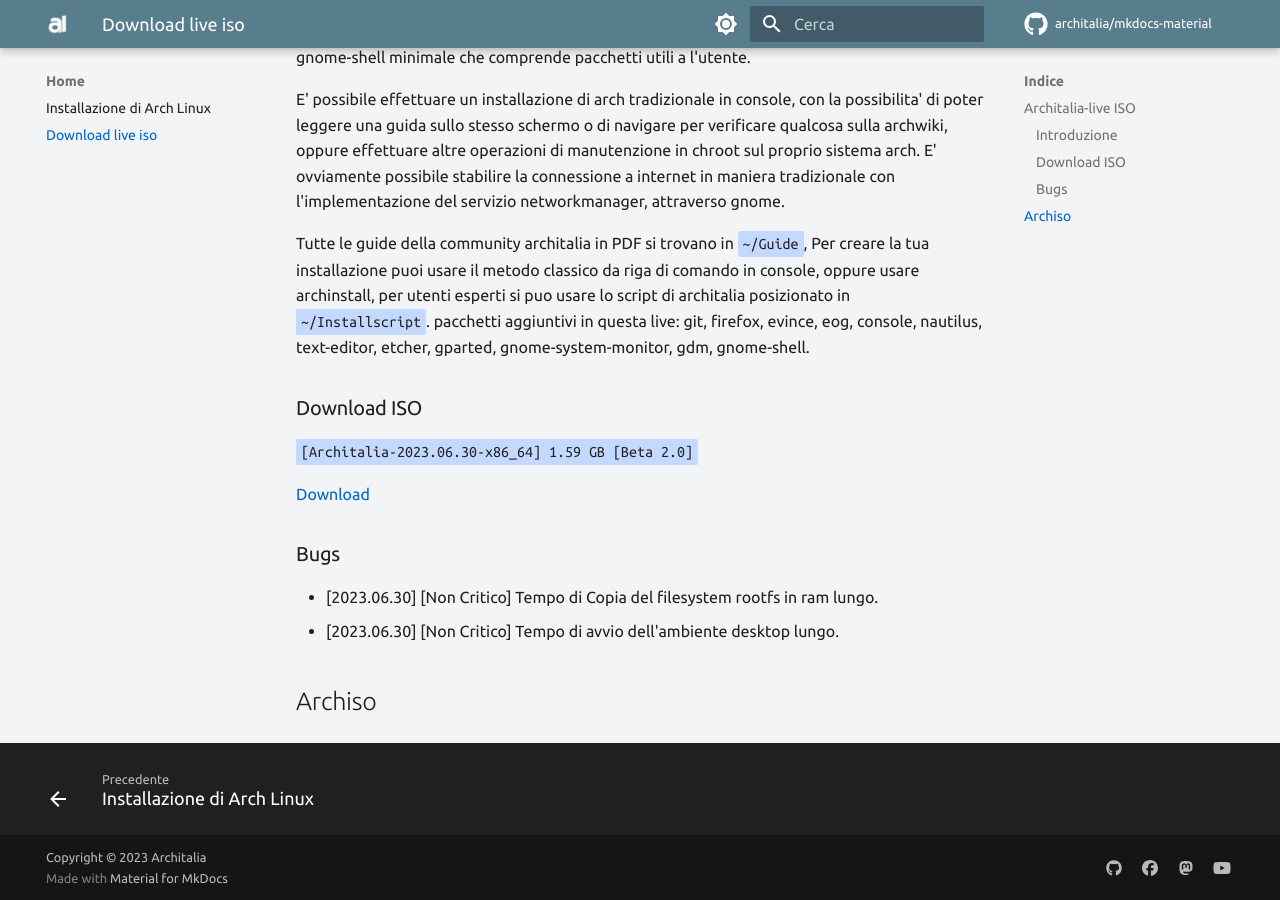
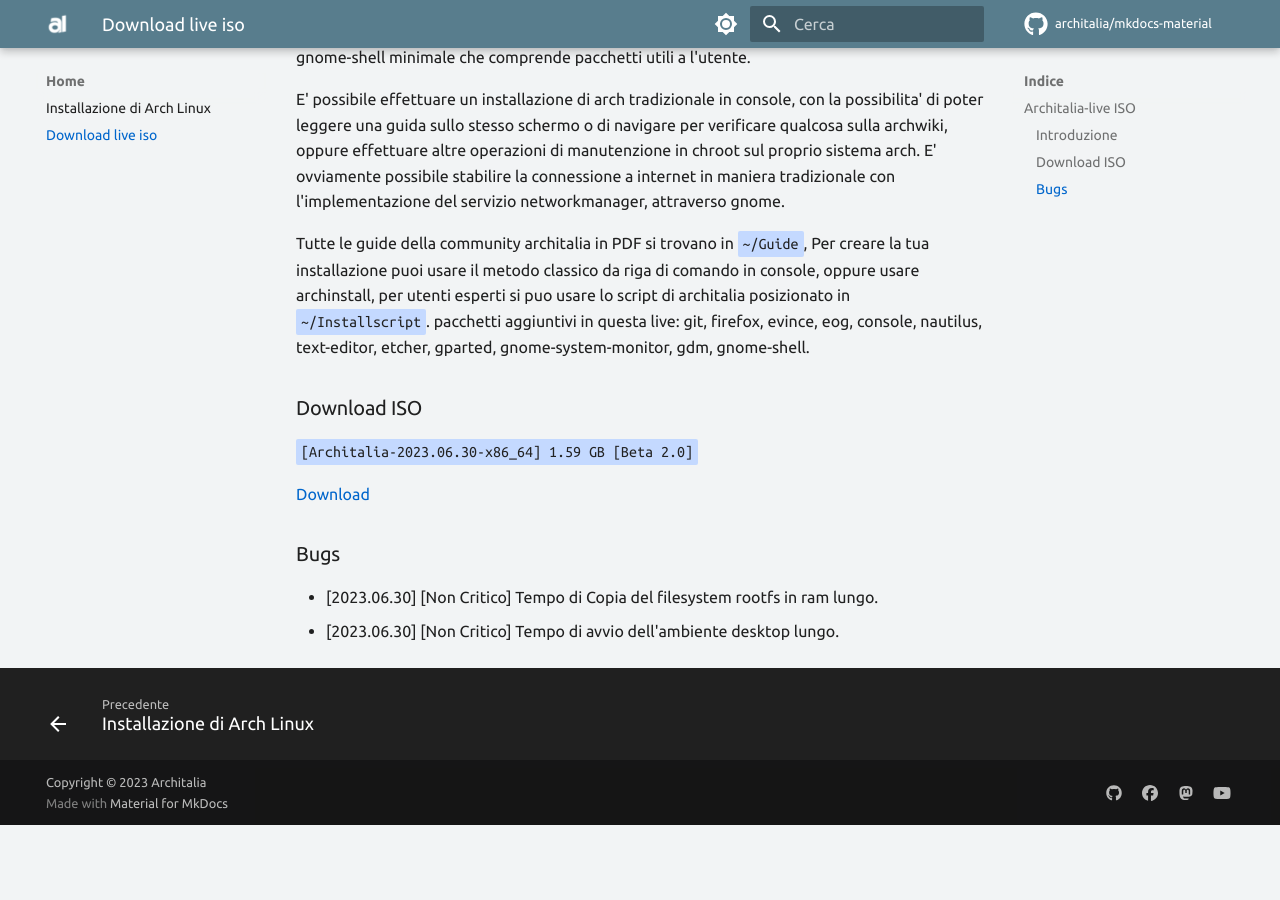
Before and after one commit to ArchItalia/site, an MkDocs documentation site: the page built from docs/home/live.md, in a window 1280 px wide and 900 px high, scrolled down 757 px. Built offline with MkDocs 1.6.1 and Material for MkDocs 9.7.7, drawn with Linux system fonts in a browser that asks for light colours; comment, search, counter and statistics services are not loaded; the version menu is left out; after the commit the page ends 1582 px from its top, so only the background shows below that.

Commit message:
Update live.md

```diff
--- a/docs/home/live.md
+++ b/docs/home/live.md
@@ -29,7 +29,3 @@
 
 * [2023.06.30]  [Non Critico]  Tempo di Copia del filesystem rootfs in ram lungo.
 * [2023.06.30]  [Non Critico]  Tempo di avvio dell'ambiente desktop lungo.
-
-
-
-## Archiso
```
